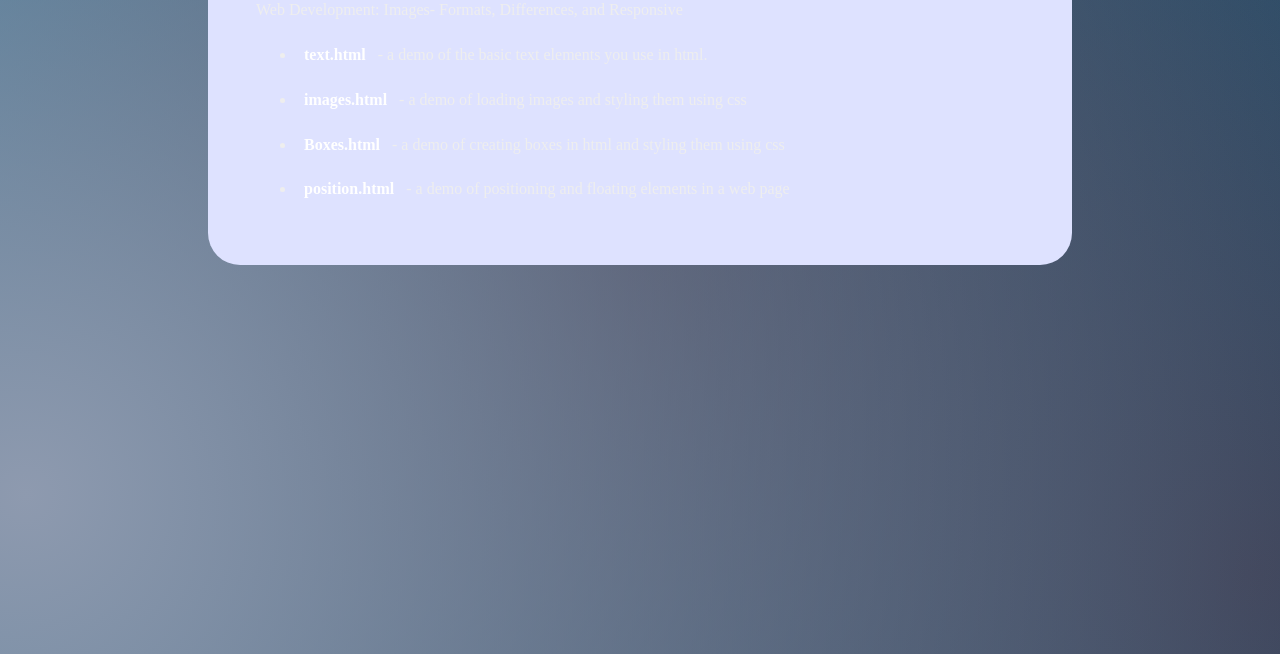
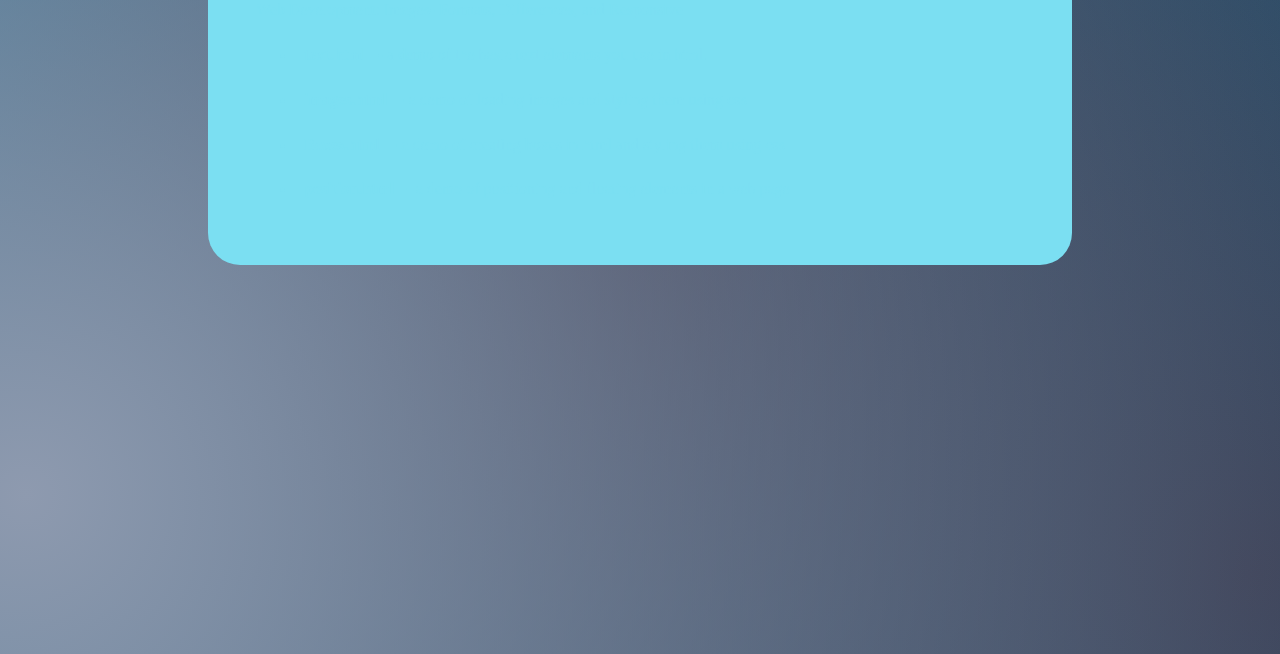
Before and after one commit to EmmaHeath/Lcc-Website-2020, a plain HTML site: page index.html in a window 1280 px wide. Shown: the part 146-800 px from the top of the page. Drawn offline with Linux system fonts and the light colour scheme.

Commit message:
Update index.html

```diff
--- a/index.html
+++ b/index.html
@@ -12,7 +12,7 @@
             background-image: radial-gradient(circle at 2.02% 80.05%, #8E9AAF, transparent 100%), radial-gradient(circle at 97.98% 89.96%, #393E54, transparent 100%), radial-gradient(circle at 50% 50%, #1C2036, #1d6486 100%);
             background-attachment: fixed;
             background-size: cover;
-            color: #eee;
+            color: #7BDFF2;
             line-height: 1.4rem;
             font-size: 16px;
         }
@@ -24,7 +24,7 @@
             margin-top: 2rem;
             padding: 3rem;
             border-radius: 2rem;
-            background-color: #DEE2FF;
+            background-color: #7BDFF2;
         }
 
         li {
@@ -32,7 +32,7 @@
         }
 
         a {
-            color: #fff;
+            color: #7BDFF2;
             padding: .5rem;
             background: none;
             border-radius: 5px;
```
